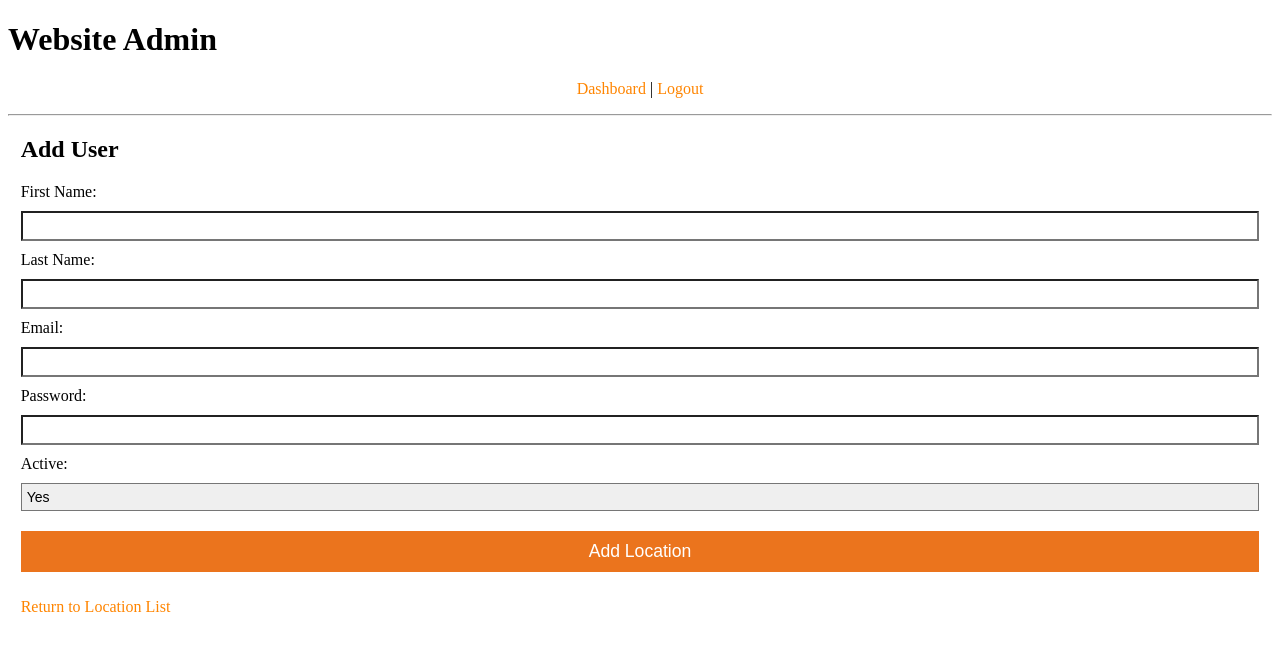
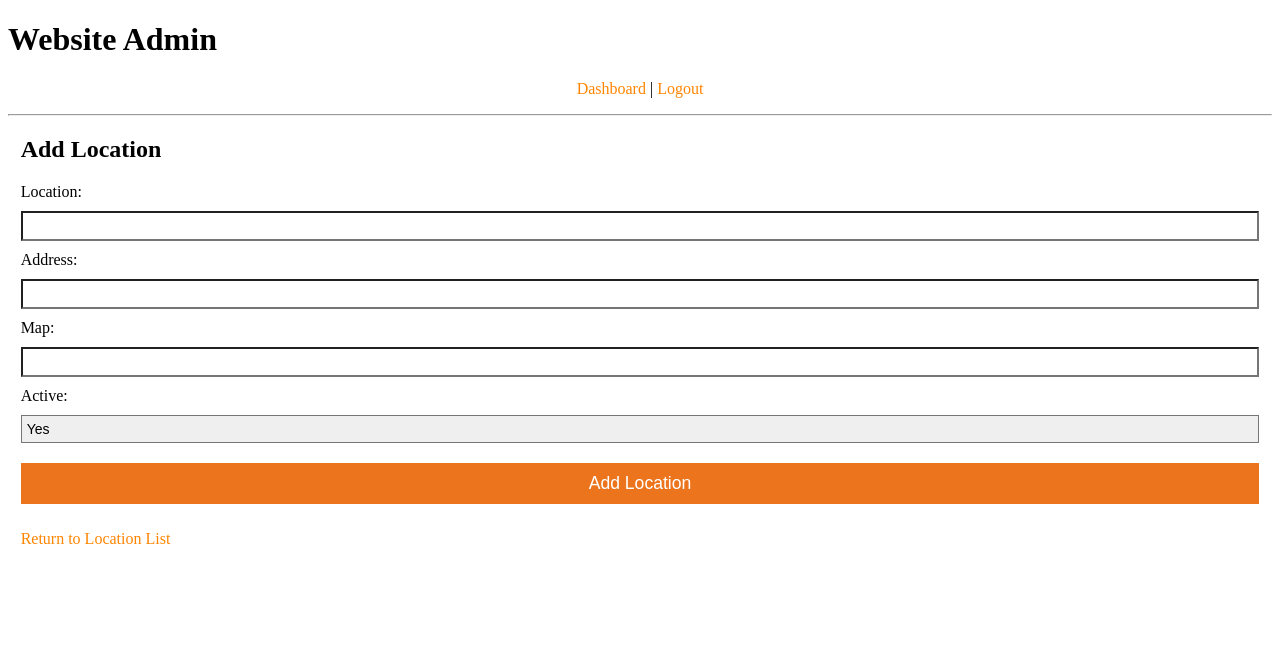
Before and after one commit to codesuzyworld/HTTP-5225-Assignment2-Grp3, a PHP site: page /admin/locations_add.php in a window 1280 px wide. Shown: the top 651 px of the page. Run offline with PHP 8.4, Linux system fonts and the light colour scheme; a user stored in the database is signed in; some libraries are stand-ins or nearby versions.

Commit message:
locations_add.php updated
Add location functionality added

```diff
--- a/admin/locations.php
+++ b/admin/locations.php
@@ -54,7 +54,7 @@ $result = mysqli_query( $connect, $query );
   <?php endwhile; ?>
 </table>
 
-<p><a href="users_add.php"><i class="fas fa-plus-square"></i> Add Location</a></p>
+<p><a href="locations_add.php"><i class="fas fa-plus-square"></i> Add Location</a></p>
 
 
 <?php
--- a/admin/locations_add.php
+++ b/admin/locations_add.php
@@ -9,7 +9,7 @@ secure();
 if( isset( $_POST['locationName'] ) )
 {
 
-  if( $_POST['locationName'] and $_POST['address'] )
+  if( $_POST['locationName'] and $_POST['address'] and $_POST['gMapLink'])
   {
 
     $query = 'INSERT INTO location (
@@ -18,13 +18,13 @@ if( isset( $_POST['locationName'] ) )
         gMapLink
 
       ) VALUES (
-        "'.mysqli_real_escape_string( $connect, $_POST['LocationName'] ).'",
+        "'.mysqli_real_escape_string( $connect, $_POST['locationName'] ).'",
         "'.mysqli_real_escape_string( $connect, $_POST['address'] ).'",
         "'.mysqli_real_escape_string( $connect, $_POST['gMapLink'] ).'"
       )';
     mysqli_query( $connect, $query );
 
-    set_message( 'User has been added' );
+    set_message( 'Location has been added' );
 
   }
 
@@ -35,7 +35,7 @@ if( isset( $_POST['locationName'] ) )
   die();
   */
 
-  header( 'Location: users.php' );
+  header( 'Location: locations.php' );
   die();
 
 }
@@ -44,28 +44,22 @@ include( 'includes/header.php' );
 
 ?>
 
-<h2>Add User</h2>
+<h2>Add Location</h2>
 
 <form method="post">
 
-  <label for="first">First Name:</label>
-  <input type="text" name="first" id="first">
+  <label for="location">Location:</label>
+  <input type="text" name="locationName" id="locationName">
 
   <br>
 
-  <label for="last">Last Name:</label>
-  <input type="text" name="last" id="last">
+  <label for="address">Address:</label>
+  <input type="text" name="address" id="address">
 
   <br>
 
-  <label for="email">Email:</label>
-  <input type="email" name="email" id="email">
-
-  <br>
-
-  <label for="password">Password:</label>
-  <input type="password" name="password" id="password">
-
+  <label for="map">Map:</label>
+  <input type="text" name="gMapLink" id="gMapLink">
   <br>
 
   <label for="active">Active:</label>
@@ -89,7 +83,7 @@ include( 'includes/header.php' );
 
 </form>
 
-<p><a href="users.php"><i class="fas fa-arrow-circle-left"></i> Return to Location List</a></p>
+<p><a href="locations.php"><i class="fas fa-arrow-circle-left"></i> Return to Location List</a></p>
 
 
 <?php
```
